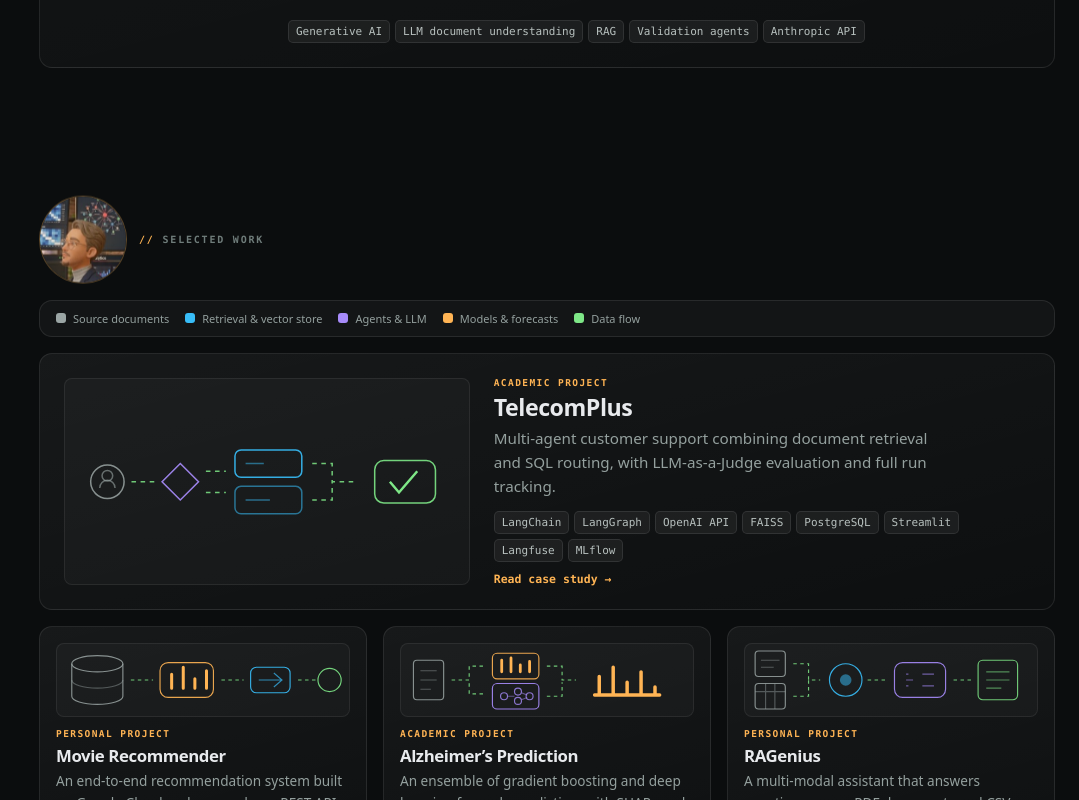
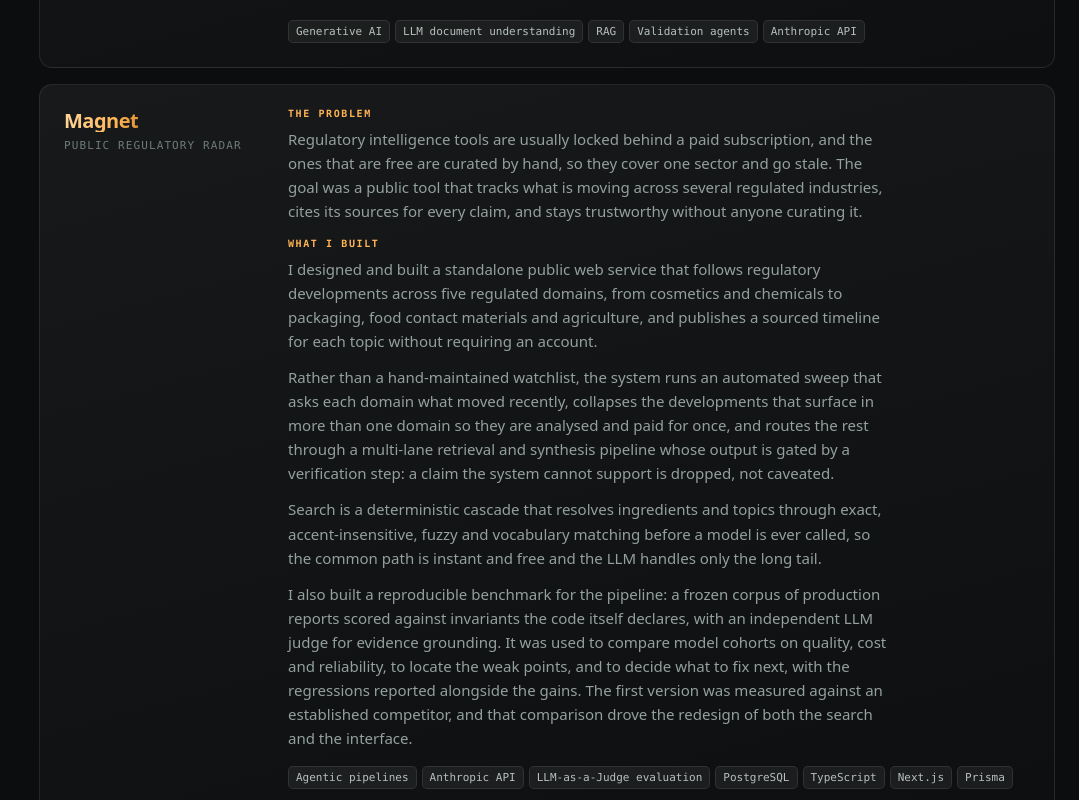
Before and after one commit to Rblaze23/RamyLazghab, a React (Create React App) app: page / in a window 1280 px wide. Shown: the part 1800-2600 px from the top of the page, without its empty margins (201-1280 px from the left). Built offline with nearby package versions, Linux system fonts and the light colour scheme.

Commit message:
feat: add Magnet regulatory radar to work experience

```diff
--- a/src/content/experience.js
+++ b/src/content/experience.js
@@ -1,4 +1,4 @@
-// ORACLE and PIF AI are proprietary work projects.
+// ORACLE, PIF AI and Magnet are proprietary work projects.
 //
 // CONFIDENTIALITY BOUNDARY — approved by Ramy Lazghab, 2026-07-29.
 // This copy is deliberately vague and must NOT be expanded. Do not add
@@ -39,6 +39,20 @@ const experience = [
     ],
     tech: ['Generative AI', 'LLM document understanding', 'RAG', 'Validation agents', 'Anthropic API'],
   },
+  {
+    id: 'magnet',
+    title: 'Magnet',
+    subtitle: 'Public regulatory radar',
+    problem:
+      'Regulatory intelligence tools are usually locked behind a paid subscription, and the ones that are free are curated by hand, so they cover one sector and go stale. The goal was a public tool that tracks what is moving across several regulated industries, cites its sources for every claim, and stays trustworthy without anyone curating it.',
+    role: [
+      'I designed and built a standalone public web service that follows regulatory developments across five regulated domains, from cosmetics and chemicals to packaging, food contact materials and agriculture, and publishes a sourced timeline for each topic without requiring an account.',
+      'Rather than a hand-maintained watchlist, the system runs an automated sweep that asks each domain what moved recently, collapses the developments that surface in more than one domain so they are analysed and paid for once, and routes the rest through a multi-lane retrieval and synthesis pipeline whose output is gated by a verification step: a claim the system cannot support is dropped, not caveated.',
+      'Search is a deterministic cascade that resolves ingredients and topics through exact, accent-insensitive, fuzzy and vocabulary matching before a model is ever called, so the common path is instant and free and the LLM handles only the long tail.',
+      'I also built a reproducible benchmark for the pipeline: a frozen corpus of production reports scored against invariants the code itself declares, with an independent LLM judge for evidence grounding. It was used to compare model cohorts on quality, cost and reliability, to locate the weak points, and to decide what to fix next, with the regressions reported alongside the gains. The first version was measured against an established competitor, and that comparison drove the redesign of both the search and the interface.',
+    ],
+    tech: ['Agentic pipelines', 'Anthropic API', 'LLM-as-a-Judge evaluation', 'PostgreSQL', 'TypeScript', 'Next.js', 'Prisma'],
+  },
 ];
 
 export default experience;
--- a/src/content/fr/experience.js
+++ b/src/content/fr/experience.js
@@ -37,6 +37,20 @@ const experienceFr = [
     ],
     tech: ['IA générative', 'Compréhension documentaire par LLM', 'RAG', 'Agents de validation', 'Anthropic API'],
   },
+  {
+    id: 'magnet',
+    title: 'Magnet',
+    subtitle: 'Radar réglementaire public',
+    problem:
+      'Les outils de veille réglementaire sont généralement réservés aux abonnés payants, et ceux qui sont gratuits sont curés à la main : ils couvrent un seul secteur et se périment. L’objectif était un outil public qui suit ce qui bouge dans plusieurs industries réglementées, cite ses sources pour chaque affirmation et reste fiable sans que personne ne le cure.',
+    role: [
+      'J’ai conçu et construit un service web public autonome qui suit les évolutions réglementaires dans cinq domaines réglementés, des cosmétiques et de la chimie à l’emballage, aux matériaux au contact des aliments et à l’agriculture, et publie pour chaque sujet une chronologie sourcée, sans création de compte.',
+      'Plutôt qu’une liste de veille entretenue à la main, le système exécute un balayage automatisé qui demande à chaque domaine ce qui a bougé récemment, fusionne les évolutions qui apparaissent dans plusieurs domaines pour ne les analyser et les payer qu’une fois, puis fait passer le reste par un pipeline de recherche et de synthèse à plusieurs voies, dont la sortie est filtrée par une étape de vérification : une affirmation que le système ne peut pas étayer est supprimée, pas nuancée.',
+      'La recherche est une cascade déterministe qui résout ingrédients et sujets par correspondance exacte, insensible aux accents, floue puis lexicale avant tout appel à un modèle, si bien que le chemin courant est instantané et gratuit et que le LLM ne traite que la longue traîne.',
+      'J’ai aussi construit un benchmark reproductible du pipeline : un corpus figé de rapports de production noté selon des invariants que le code lui-même déclare, avec un juge LLM indépendant pour l’ancrage dans les preuves. Il a servi à comparer des cohortes de modèles sur la qualité, le coût et la fiabilité, à localiser les points faibles et à décider quoi corriger ensuite, en rapportant les régressions aux côtés des gains. La première version a été mesurée face à un concurrent établi, et cette comparaison a conduit à la refonte de la recherche comme de l’interface.',
+    ],
+    tech: ['Pipelines agentiques', 'Anthropic API', 'Évaluation LLM-as-a-Judge', 'PostgreSQL', 'TypeScript', 'Next.js', 'Prisma'],
+  },
 ];
 
 export default experienceFr;
```
